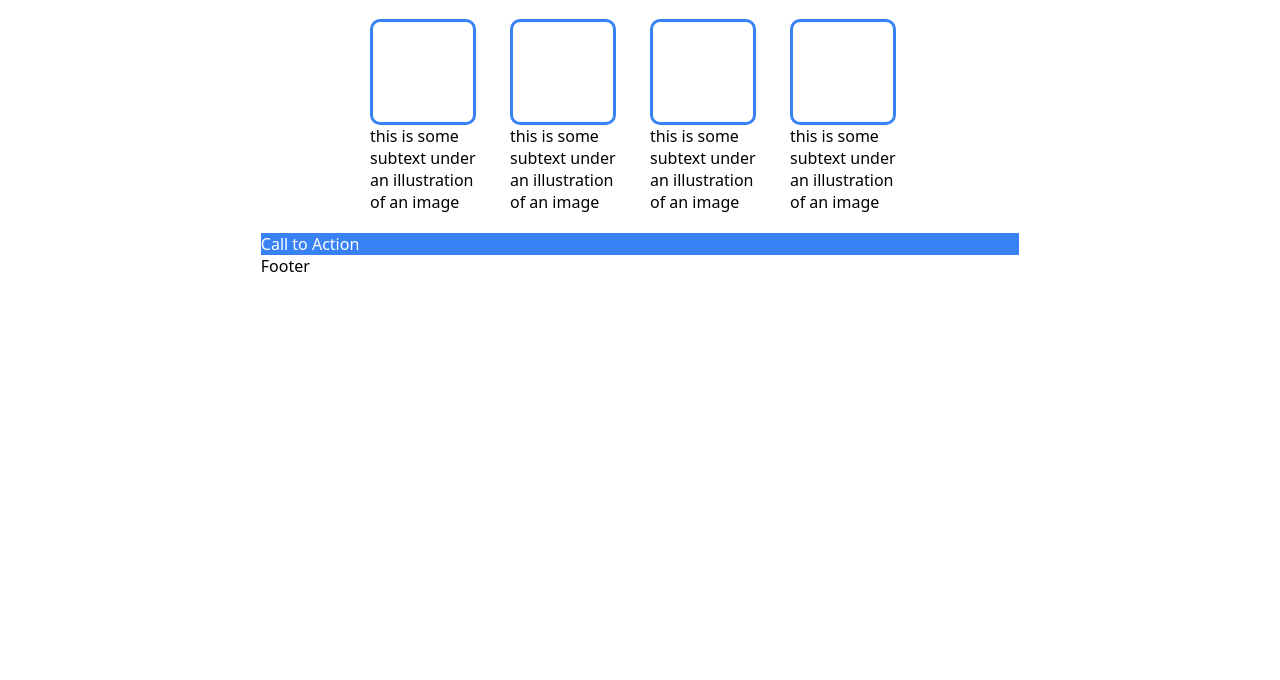
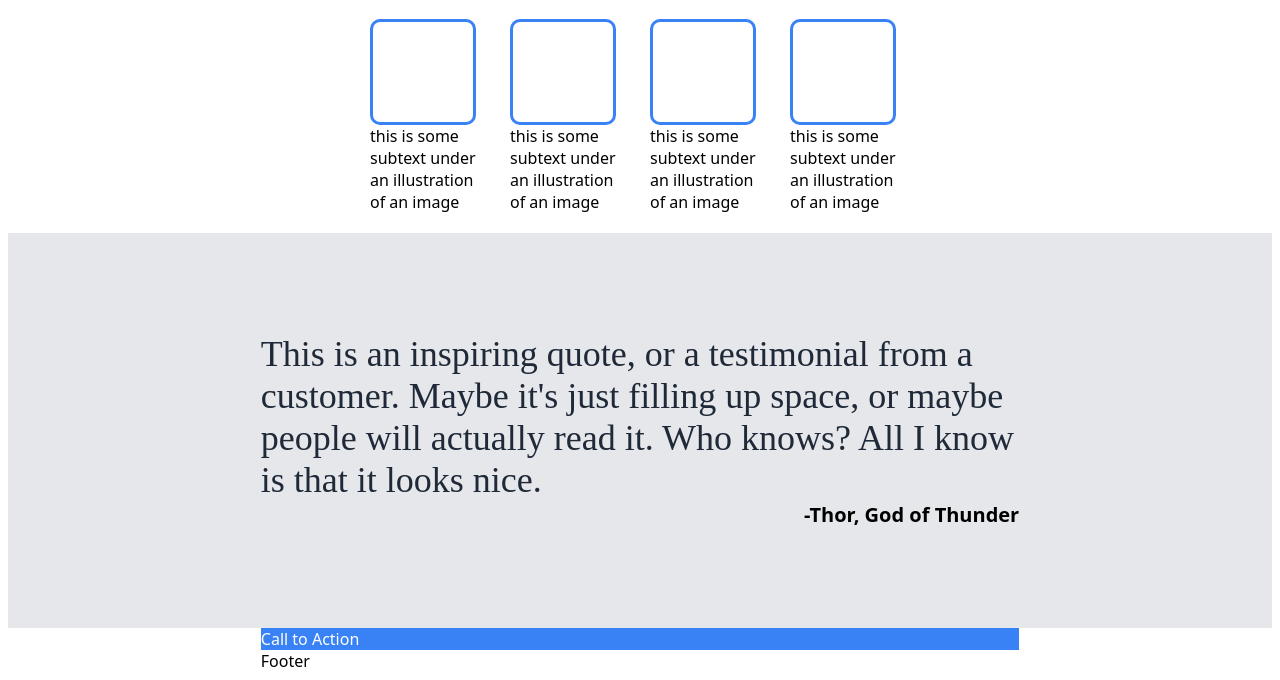
Before and after one commit to cherubim502/odin-landing-page, a plain HTML site: page index.html in a window 1280 px wide. Shown: the part 569-1249 px from the top of the page. Before the commit the page ends 854 px from the top, so only its background shows below. Drawn offline with Linux system fonts and the light colour scheme.

Commit message:
quote complete

```diff
--- a/index.html
+++ b/index.html
@@ -48,8 +48,11 @@
             </div>
         </div>
     </div>
-    <div id="quote" class="quote">
-
+    <div id="quote" class="outer spacing">
+        <div id="actualquote" class="quote">
+        This is an inspiring quote, or a testimonial from a customer. Maybe it's just filling up space, or maybe people will actually read it. Who knows? All I know is that it looks nice.
+    </div>
+    <div id="quoteowner">-Thor, God of Thunder</div>
     </div>
     <div id="content" class="outer">
         <div id="calltoaction">Call to Action</div>
--- a/stylesheet.css
+++ b/stylesheet.css
@@ -105,3 +105,21 @@ html {
     width: 120px;
     padding: 10px;
 }
+
+.quote {
+    font: 36px light italic;
+    color: #1F2937;
+}
+
+.spacing {
+    background-color: #E5E7EB;
+    padding-top: 100px;
+    padding-bottom: 100px;
+}
+
+#quoteowner {
+    font: bold;
+    text-align: right;
+    font-weight: bold;
+    font-size: 20px;
+}
```
